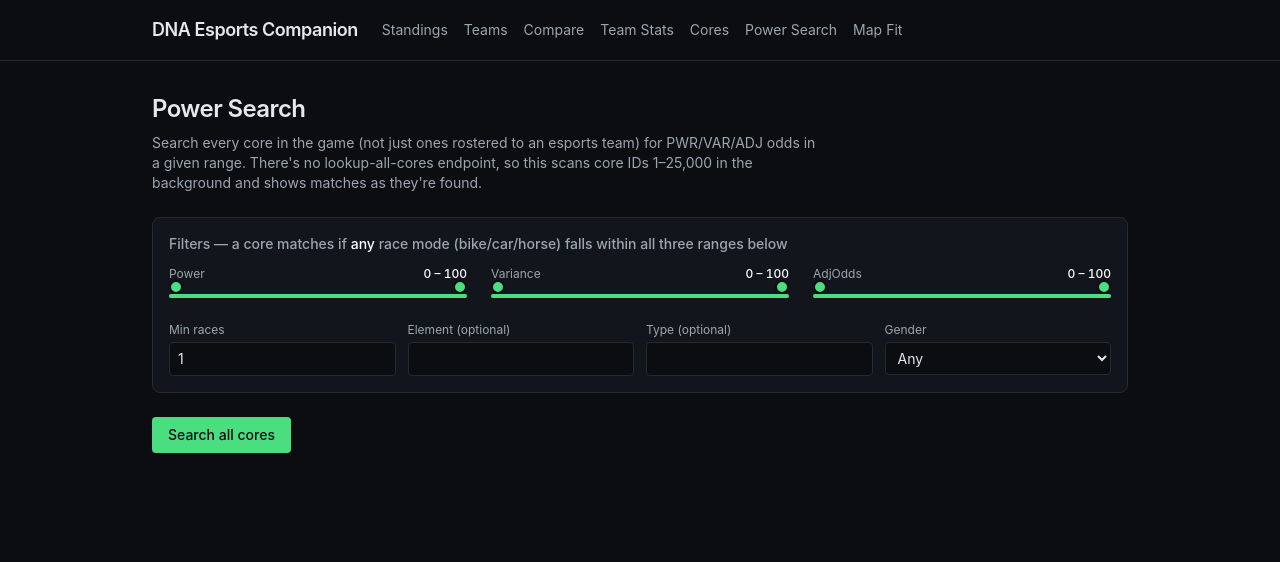
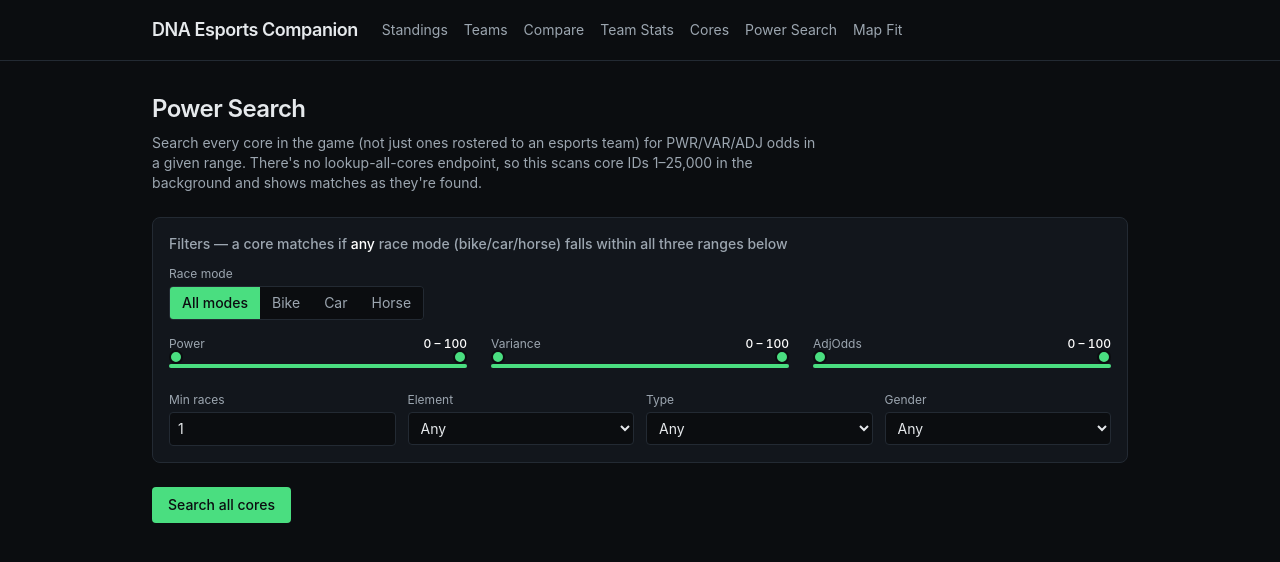
Before and after one commit to tobyj19/DNAEsports, a Next.js app: page /power-search in a window 1280 px wide. Shown: the top 562 px of the page. Built offline with nearby package versions, Linux system fonts and the light colour scheme.

Commit message:
Add Power Search: search all cores by PWR/VAR/ADJ

```diff
--- a/app/power-search/power-search-client.tsx
+++ b/app/power-search/power-search-client.tsx
@@ -16,6 +16,13 @@ const MAX_DISPLAY = 500;
 
 const MODE_LABEL: Record<RaceMode, string> = { bike: "Bike", car: "Car", horse: "Horse" };
 
+// Confirmed against live game data (lib/data/leaderboards-full-game.json) — the
+// game currently has exactly these 4 elements. "trainer" is a real `type` value
+// but is excluded here since trainers never race and have no power stats, so
+// they're already filtered out of every search result.
+const ELEMENT_OPTIONS = ["fire", "water", "earth", "metal"];
+const TYPE_OPTIONS = ["genesis", "morphed", "freak", "xclass"];
+
 function buildChunks(start: number, end: number, size: number): Array<[number, number]> {
   const chunks: Array<[number, number]> = [];
   for (let s = start; s <= end; s += size) {
@@ -30,6 +37,7 @@ function bestPower(core: FoundCore): number {
 
 export default function PowerSearchClient() {
   const [filter, setFilter] = useState<PowerFilter>(DEFAULT_FILTER);
+  const [modeSelection, setModeSelection] = useState<"all" | RaceMode>("all");
   const [running, setRunning] = useState(false);
   const [scannedChunks, setScannedChunks] = useState(0);
   const [totalChunks, setTotalChunks] = useState(0);
@@ -67,7 +75,11 @@ export default function PowerSearchClient() {
           const res = await fetch("/api/core-power-search", {
             method: "POST",
             headers: { "Content-Type": "application/json" },
-            body: JSON.stringify({ start, end, filter }),
+            body: JSON.stringify({
+              start,
+              end,
+              filter: { ...filter, modes: modeSelection === "all" ? undefined : [modeSelection] },
+            }),
           });
           const data = await res.json();
           if (!res.ok) throw new Error(data?.error ?? "Scan chunk failed");
@@ -94,6 +106,7 @@ export default function PowerSearchClient() {
 
   const sorted = useMemo(() => [...matches].sort((a, b) => bestPower(b) - bestPower(a)), [matches]);
   const shown = sorted.slice(0, MAX_DISPLAY);
+  const modesToShow: RaceMode[] = modeSelection === "all" ? RACE_MODES : [modeSelection];
   const progressPct = totalChunks > 0 ? Math.round((scannedChunks / totalChunks) * 100) : 0;
 
   function downloadCSV() {
@@ -151,9 +164,34 @@ export default function PowerSearchClient() {
     <div>
       <div className="rounded-lg border border-line bg-panel p-4 mb-6">
         <h2 className="text-sm font-medium text-[#9CA6B0] mb-3">
-          Filters — a core matches if <span className="text-white">any</span> race mode (bike/car/horse) falls
-          within all three ranges below
+          Filters — a core matches if{" "}
+          {modeSelection === "all" ? (
+            <>
+              <span className="text-white">any</span> race mode (bike/car/horse)
+            </>
+          ) : (
+            <span className="text-white">{MODE_LABEL[modeSelection]}</span>
+          )}{" "}
+          falls within all three ranges below
         </h2>
+
+        <div className="mb-4">
+          <label className="block text-xs text-[#9CA6B0] mb-1">Race mode</label>
+          <div className="inline-flex rounded border border-line overflow-hidden">
+            {(["all", ...RACE_MODES] as const).map((m) => (
+              <button
+                key={m}
+                onClick={() => setModeSelection(m)}
+                className={`px-3 py-1.5 text-sm transition-colors ${
+                  modeSelection === m ? "bg-mint text-ink font-medium" : "bg-ink text-[#9CA6B0] hover:text-white"
+                }`}
+              >
+                {m === "all" ? "All modes" : MODE_LABEL[m]}
+              </button>
+            ))}
+          </div>
+        </div>
+
         <div className="grid grid-cols-1 sm:grid-cols-3 gap-6 mb-4">
           <DualRangeSlider
             label="Power"
@@ -181,15 +219,17 @@ export default function PowerSearchClient() {
             onChange={(v) => updateFilter("minRaces", v)}
             max={undefined}
           />
-          <TextField
-            label="Element (optional)"
+          <SelectField
+            label="Element"
             value={filter.element ?? ""}
             onChange={(v) => updateFilter("element", v || undefined)}
+            options={ELEMENT_OPTIONS}
           />
-          <TextField
-            label="Type (optional)"
+          <SelectField
+            label="Type"
             value={filter.type ?? ""}
             onChange={(v) => updateFilter("type", v || undefined)}
+            options={TYPE_OPTIONS}
           />
           <div>
             <label className="block text-xs text-[#9CA6B0] mb-1">Gender</label>
@@ -254,7 +294,7 @@ export default function PowerSearchClient() {
                 <th className="text-left px-3 py-2">HID</th>
                 <th className="text-left px-3 py-2">Name</th>
                 <th className="text-left px-3 py-2">Element/Type</th>
-                {RACE_MODES.map((mode) => (
+                {modesToShow.map((mode) => (
                   <th key={mode} className="text-left px-3 py-2">
                     {MODE_LABEL[mode]} PWR/VAR/ADJ (races)
                   </th>
@@ -269,7 +309,7 @@ export default function PowerSearchClient() {
                   <td className="px-3 py-2 capitalize text-[#9CA6B0]">
                     {c.element ?? "—"}/{c.type}
                   </td>
-                  {RACE_MODES.map((mode) => {
+                  {modesToShow.map((mode) => {
                     const stats = c.modes[mode];
                     const isMatch = c.matchedModes.includes(mode);
                     return (
@@ -390,24 +430,32 @@ function NumberField({
   );
 }
 
-function TextField({
+function SelectField({
   label,
   value,
   onChange,
+  options,
 }: {
   label: string;
   value: string;
   onChange: (v: string) => void;
+  options: string[];
 }) {
   return (
     <div>
       <label className="block text-xs text-[#9CA6B0] mb-1">{label}</label>
-      <input
-        type="text"
+      <select
         value={value}
         onChange={(e) => onChange(e.target.value)}
         className="bg-ink border border-line rounded px-2 py-1.5 text-sm w-full capitalize"
-      />
+      >
+        <option value="">Any</option>
+        {options.map((opt) => (
+          <option key={opt} value={opt} className="capitalize">
+            {opt}
+          </option>
+        ))}
+      </select>
     </div>
   );
 }
--- a/lib/corePowerSearch.ts
+++ b/lib/corePowerSearch.ts
@@ -56,6 +56,8 @@ export interface PowerFilter {
   element?: string;
   type?: string;
   gender?: string;
+  /** Which race mode(s) the thresholds above are checked against. Omitted/empty = check all three (any-mode match). */
+  modes?: RaceMode[];
 }
 
 export const DEFAULT_FILTER: PowerFilter = {
@@ -182,6 +184,7 @@ export async function scanRange(start: number, end: number, filter: PowerFilter)
     if (filter.gender && mini.gender !== filter.gender) continue;
 
     const powerRaw = powerByHid.get(hid);
+    const modesToCheck = filter.modes && filter.modes.length > 0 ? filter.modes : RACE_MODES;
     const modes: Partial<Record<RaceMode, ModeStats>> = {};
     const matchedModes: RaceMode[] = [];
     for (const mode of RACE_MODES) {
@@ -194,7 +197,7 @@ export async function scanRange(start: number, end: number, filter: PowerFilter)
         racesN: m.races_n,
       };
       modes[mode] = stats;
-      if (passesFilter(stats, filter)) matchedModes.push(mode);
+      if (modesToCheck.includes(mode) && passesFilter(stats, filter)) matchedModes.push(mode);
     }
     if (matchedModes.length === 0) continue;
 
```
